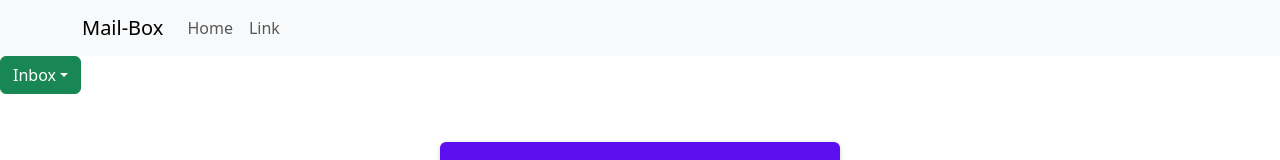
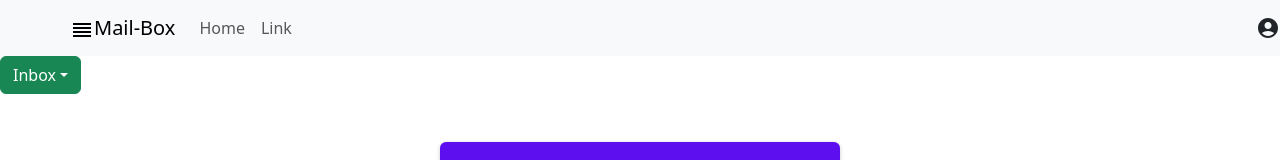
Before and after one commit to MUNEERWANI/mail-box, a React (Create React App) app: page / in a window 1280 px wide. Shown: the top 160 px of the page. Built offline with nearby package versions, Linux system fonts and the light colour scheme.

Commit message:
new changes

```diff
--- a/src/components/navigation/Header.js
+++ b/src/components/navigation/Header.js
@@ -2,12 +2,13 @@ import Container from 'react-bootstrap/Container';
 import Nav from 'react-bootstrap/Nav';
 import Navbar from 'react-bootstrap/Navbar';
 import { Link } from 'react-router-dom';
-
+import ReorderIcon from '@mui/icons-material/Reorder';
+import AccountCircleIcon from '@mui/icons-material/AccountCircle';
 const Header=() =>{
   return (
     <Navbar expand="lg" className="bg-body-tertiary">
       <Container>
-        <Navbar.Brand as={Link} to="/">Mail-Box</Navbar.Brand>
+        <Navbar.Brand as={Link} to="/"><ReorderIcon />Mail-Box</Navbar.Brand>
         <Navbar.Toggle aria-controls="basic-navbar-nav" />
         <Navbar.Collapse id="basic-navbar-nav">
           <Nav className="me-auto">
@@ -17,6 +18,7 @@ const Header=() =>{
           </Nav>
         </Navbar.Collapse>
       </Container>
+      <AccountCircleIcon  />
     </Navbar>
   );
 }
```
